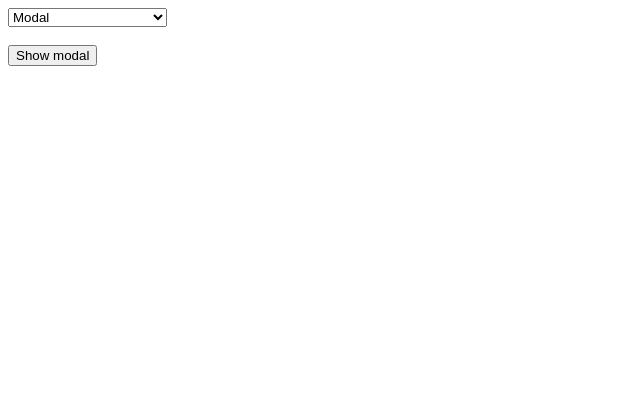
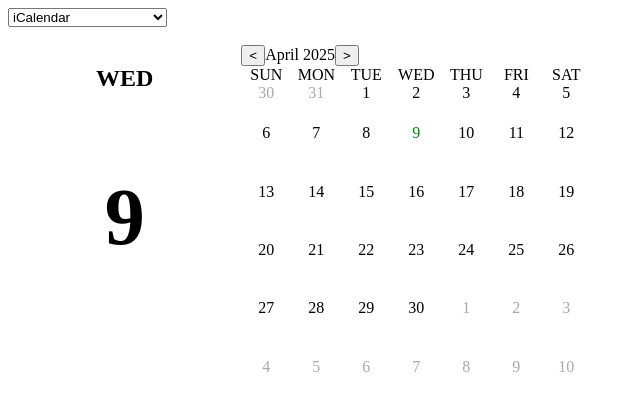
Before and after one commit to kvnchen/frontEndPractice, a Next.js app: page / in a window 1280 px wide. Shown: the top 410 px of the page, without its empty margins (0-640 px from the left). Built offline with nearby package versions, Linux system fonts and the light colour scheme.

Commit message:
calendar

```diff
--- /dev/null
+++ b/src/app/iCalendar/iCalendar.js
@@ -0,0 +1,120 @@
+'use client';
+import { useState } from 'react';
+import styles from './styles.module.css';
+
+function getMonthName(currentYear, currentMonth) {
+  return new Date(currentYear, currentMonth, 1).toLocaleString('default', { month: 'long' });
+}
+
+const dayMap = [
+  'SUN',
+  'MON',
+  'TUE',
+  'WED',
+  'THU',
+  'FRI',
+  'SAT'
+];
+
+/**
+ * pretty close on blind run, just messed up the flex cells by declaring flex shorthand
+ * and needed to override <p> default styling
+ *
+ */
+export function Calendar() {
+  const [currentDate, setCurrentDate] = useState(new Date());
+  const [currentMonth, setCurrentMonth] = useState(currentDate.getMonth());
+  const [currentYear, setCurrentYear] = useState(currentDate.getFullYear()); // getYear() is stupid so we need to use getFullYear
+
+  function toggleMonth(mod) {
+    let nextMonth;
+    let nextYear = currentYear;
+
+    if (mod === -1) {
+      nextMonth = (currentMonth - 1 + 12) % 12;
+      if (nextMonth === 11)
+        nextYear--;
+    } else {
+      nextMonth = (currentMonth + 1 + 12) % 12;
+      if (nextMonth === 0)
+        nextYear++;
+    }
+
+    setCurrentMonth(nextMonth);
+    setCurrentYear(nextYear);
+  }
+
+  /*
+    data needed:
+      # days in prev month
+      # days in current month
+      day of the 1st of this month (for offset)
+  */
+  function renderGrid() {
+    const output = [];
+
+    // 0 in date arg sets this as the LAST day of the PREV month
+    // so we also need to increment the month arg to get the number of days in THIS month
+    const daysInThisMonth = new Date(currentYear, currentMonth + 1, 0).getDate();
+
+    // same trick, different month
+    const daysInLastMonth = new Date(currentYear, currentMonth, 0).getDate();
+
+    const offset = new Date(currentYear, currentMonth, 1).getDay();
+
+    const data = [];
+
+    // populate dates of prev month to pad front
+    for (let i = daysInLastMonth - offset + 1; i <= daysInLastMonth; i++) {
+      data.push([i, false]);
+    }
+
+    for (let j = 1; j <= daysInThisMonth; j++) {
+      data.push([j, true]);
+    }
+
+    // 6 rows, so 42 cells
+    for (let k = 1; k <= 42 - daysInThisMonth - offset; k++) {
+      data.push([k, false]);
+    }
+
+    for (let n = 0; n < data.length; n++) {
+      const tuple = data[n];
+      let styling;
+      if (!tuple[1])
+        styling = styles.gray;
+      else if (tuple[0] === currentDate.getDate())
+        styling = styles.green;
+
+      output.push(
+        <div key={n} className={styles.cell}>
+          {n < 7 && <p>{dayMap[n]}</p>}
+          <p className={styling}>{tuple[0]}</p>
+        </div>
+      );
+    }
+
+    return output;
+  }
+
+  return (
+    <article className={styles.calendar}>
+      <div className={styles.leftPanel}>
+        <h2>{dayMap[currentDate.getDay()]}</h2>
+        <p className={styles.bigDate}>
+          {currentDate.getDate()}
+        </p>
+      </div>
+      <div className={styles.rightPanel}>
+        <div>
+          <button onClick={() => toggleMonth(-1)}>{'<'}</button>
+          <span>{`${getMonthName(currentYear, currentMonth)} ${currentYear}`}</span>
+          <button onClick={() => toggleMonth(1)}>{'>'}</button>
+        </div>
+        <div className={styles.grid}>
+          {renderGrid()}
+        </div>
+      </div>
+    </article>
+  )
+}
--- /dev/null
+++ b/src/app/iCalendar/styles.module.css
@@ -0,0 +1,47 @@
+.calendar {
+  display: flex;
+  width: 700px;
+  height: 400px;
+}
+
+.leftPanel {
+  flex: 1;
+  text-align: center;
+}
+
+.bigDate {
+  font-size: 5em;
+  font-weight: bold;
+
+}
+
+.rightPanel {
+  flex: 2;
+}
+
+.grid {
+  display: flex;
+  flex-wrap: wrap;
+  width: 350px;
+  height: 350px;
+}
+
+/* don't need to set flex if we explicitly set width and height*/
+.cell {
+  width: 50px;
+  height: 50px;
+  text-align: center;
+}
+
+.cell > p {
+  margin-block-start: 0;
+  margin-block-end: 0;
+}
+
+.gray {
+  color: darkgray;
+}
+
+.green {
+  color: green;
+}
--- a/src/app/page.js
+++ b/src/app/page.js
@@ -64,11 +64,12 @@ import { Grid } from './resizeable/resizeable.js';
 
 import { Offline } from './offline/offline.js';
 import { WebworkerComponent } from './webworker/webworker.js';
+import { Calendar } from './iCalendar/iCalendar.js';
 
 // this react project is 350 MB... gonna reuse it for react practice
 
 export default function Home() {
-  const [selection, setSelection] = useState('Modal');
+  const [selection, setSelection] = useState('iCalendar');
 
   const components = {
     MortgageCalculator: <MortgageCalculator />,
@@ -138,7 +139,8 @@ export default function Home() {
     RealTimeFeed: <RealTimeFeed />,
     Resizeable: <Grid />,
     Offline: <Offline />,
-    WebworkerComponent: <WebworkerComponent />
+    WebworkerComponent: <WebworkerComponent />,
+    iCalendar: <Calendar />
   };
 
   function select() {
```
Also changed, not shown: src/app/accordian/page.js (added, +8 -0 lines).
